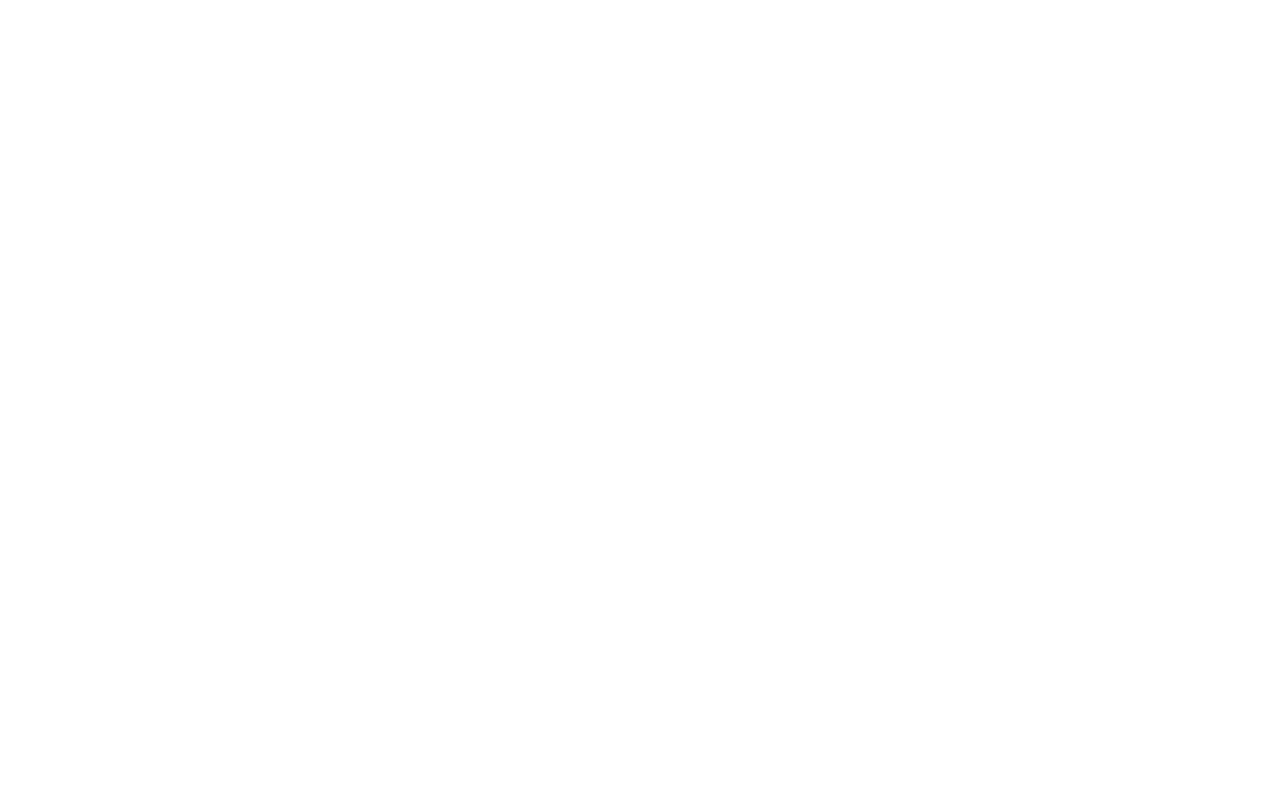
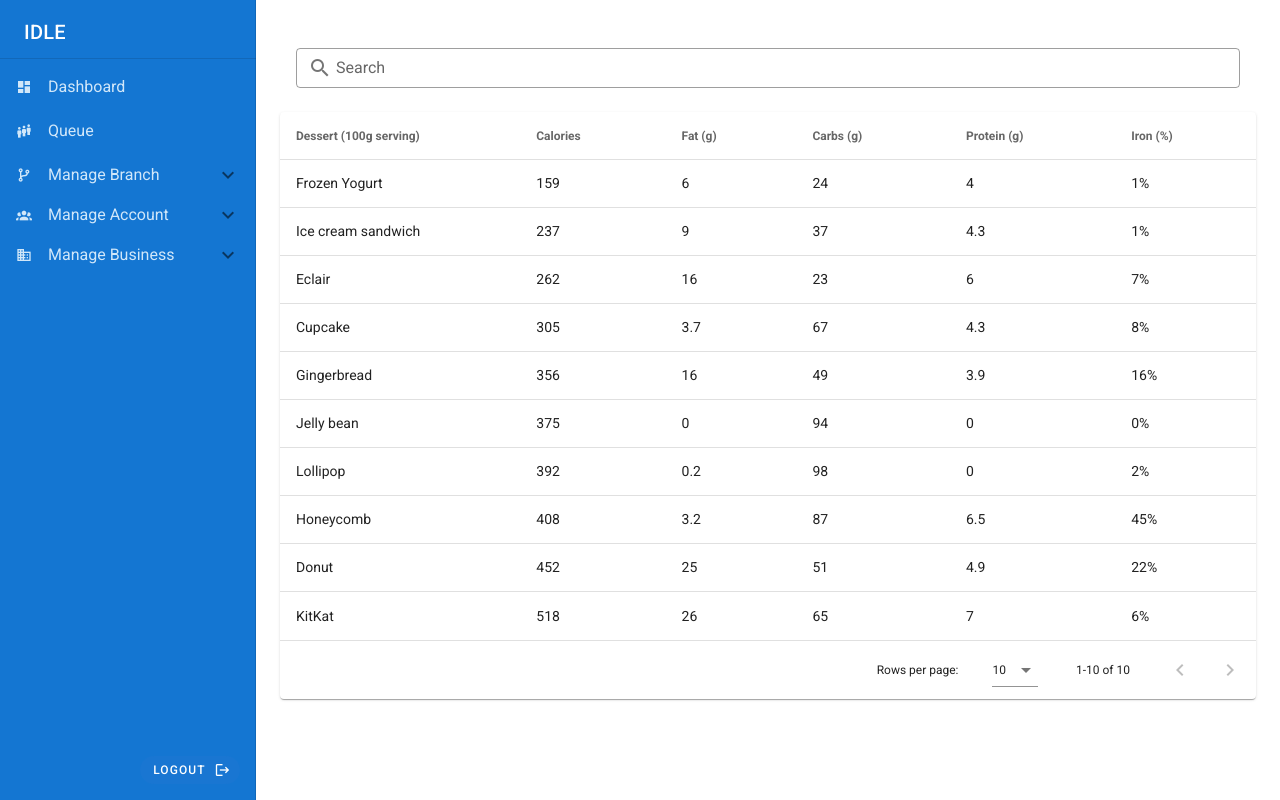
Before and after one commit to kyleoneil/IdleVue, a Vue app in the folder idle/: page /business in a window 1280 px wide. Built offline with nearby package versions, Linux system fonts and the light colour scheme.

Commit message:
v: added initial MgmtTable and Manage Business List

```diff
--- a/idle/src/App.vue
+++ b/idle/src/App.vue
@@ -1,26 +1,26 @@
 <template>
 
-  <!-- <v-app> -->
-    <div>
+  <v-app>
+    <!-- <div>
       <router-view></router-view>
-    </div>
-    <!-- <Navigation></Navigation> -->
-    <!-- <v-main>
-
+    </div> -->
+    <Navigation></Navigation>
+    <v-main>
+      <router-view></router-view>
     </v-main>
-  </v-app> -->
+  </v-app>
 
 </template>
 
 <script>
-// import Navigation from './components/Navigation.vue';
+import Navigation from './components/Navigation.vue';
 
 
 export default {
   name: 'App',
 
   components: {
-    // Navigation,
+    Navigation,
 
   },
 
--- /dev/null
+++ b/idle/src/components/MgmtTable.vue
@@ -0,0 +1,153 @@
+<template>
+  <v-container>
+    <div class="my-6">
+      <v-text-field
+        v-model="search"
+        label="Search"
+        class="mx-4"
+        prepend-inner-icon="mdi-magnify"
+        outlined
+        dense
+        hide-details
+      ></v-text-field>
+    </div>
+    <template>
+      <div>
+        <v-data-table
+          :headers="headers"
+          :items="desserts"
+          item-key="id  "
+          class="elevation-1"
+          :search="search"
+          :custom-filter="filter"
+        >
+        </v-data-table>
+      </div> </template
+  ></v-container>
+</template>
+<script>
+export default {
+  name: "MgmtTable",
+  data() {
+    return {
+      search: "",
+      calories: "",
+      desserts: [
+        {
+          name: "Frozen Yogurt",
+          calories: 159,
+          fat: 6.0,
+          carbs: 24,
+          protein: 4.0,
+          iron: "1%",
+        },
+        {
+          name: "Ice cream sandwich",
+          calories: 237,
+          fat: 9.0,
+          carbs: 37,
+          protein: 4.3,
+          iron: "1%",
+        },
+        {
+          name: "Eclair",
+          calories: 262,
+          fat: 16.0,
+          carbs: 23,
+          protein: 6.0,
+          iron: "7%",
+        },
+        {
+          name: "Cupcake",
+          calories: 305,
+          fat: 3.7,
+          carbs: 67,
+          protein: 4.3,
+          iron: "8%",
+        },
+        {
+          name: "Gingerbread",
+          calories: 356,
+          fat: 16.0,
+          carbs: 49,
+          protein: 3.9,
+          iron: "16%",
+        },
+        {
+          name: "Jelly bean",
+          calories: 375,
+          fat: 0.0,
+          carbs: 94,
+          protein: 0.0,
+          iron: "0%",
+        },
+        {
+          name: "Lollipop",
+          calories: 392,
+          fat: 0.2,
+          carbs: 98,
+          protein: 0,
+          iron: "2%",
+        },
+        {
+          name: "Honeycomb",
+          calories: 408,
+          fat: 3.2,
+          carbs: 87,
+          protein: 6.5,
+          iron: "45%",
+        },
+        {
+          name: "Donut",
+          calories: 452,
+          fat: 25.0,
+          carbs: 51,
+          protein: 4.9,
+          iron: "22%",
+        },
+        {
+          name: "KitKat",
+          calories: 518,
+          fat: 26.0,
+          carbs: 65,
+          protein: 7,
+          iron: "6%",
+        },
+      ],
+    };
+  },
+  computed: {
+    headers() {
+      return [
+        {
+          text: "Dessert (100g serving)",
+          align: "start",
+          sortable: false,
+          value: "name",
+        },
+        {
+          text: "Calories",
+          value: "calories",
+        },
+        { text: "Fat (g)", value: "fat" },
+        { text: "Carbs (g)", value: "carbs" },
+        { text: "Protein (g)", value: "protein" },
+        { text: "Iron (%)", value: "iron" },
+      ];
+    },
+  },
+  methods: {
+    filter(value, search) {
+      return (
+        value != null &&
+        search != null &&
+        typeof value === "string" &&
+        value
+          .toString()
+          .toLocaleUpperCase()
+          .indexOf(search.toLocaleUpperCase()) !== -1
+      );
+    },
+  },
+};
+</script>
--- a/idle/src/components/Navigation.vue
+++ b/idle/src/components/Navigation.vue
@@ -112,20 +112,13 @@
               >
             </v-list-item-content>
           </v-list-item>
+          <router-link to="/business" style="color: #a4cff4">
           <v-list-item>
-            <v-list-item-content class="ml-10 pl-4 list-item">
-              <router-link to="/business/edit" style="color: #a4cff4"
-                >Edit Business</router-link
-              >
+            <v-list-item-content class="ml-10 pl-4 list-item" style="color: #a4cff4">
+                Business List
             </v-list-item-content>
           </v-list-item>
-          <v-list-item>
-            <v-list-item-content class="ml-10 pl-4 list-item">
-              <router-link to="/business/delete" style="color: #a4cff4"
-                >Delete Business</router-link
-              >
-            </v-list-item-content>
-          </v-list-item>
+          </router-link>
         </v-list-group>
       </v-list-item-group>
     </v-list>
@@ -143,6 +136,9 @@
 .list-item {
   font-size: 14px;
 }
+a {
+  text-decoration: none;
+}
 </style>
 <script>
 export default {
--- a/idle/src/router/routes.js
+++ b/idle/src/router/routes.js
@@ -2,10 +2,11 @@
 // import VueRouter from 'vue-router'
 import login from '../views/Login';
 import queuelist from '../views/QueueList';
-
+import manageBusiness from '../views/ManageBusiness';
 // Vue.use(VueRouter);
 
 export default[
     {path:'/login',component: login},
     {path:'/queueList',component: queuelist},
+    {path:'/business', component: manageBusiness},
 ]
--- /dev/null
+++ b/idle/src/views/ManageBusiness.vue
@@ -0,0 +1,15 @@
+<template>
+    <v-container>
+        <MgmtTable></MgmtTable>
+    </v-container>
+</template>
+<style scoped>
+
+</style>
+<script>
+import MgmtTable from '../components/MgmtTable.vue'
+export default {
+  components: { MgmtTable },
+    name: "ManageBusiness"
+}
+</script>
```
Also changed, not shown: idle/src/components/HelloWorld.vue (deleted, +0 -151 lines), 1 other file (tests, documents, lock files or other folders).
